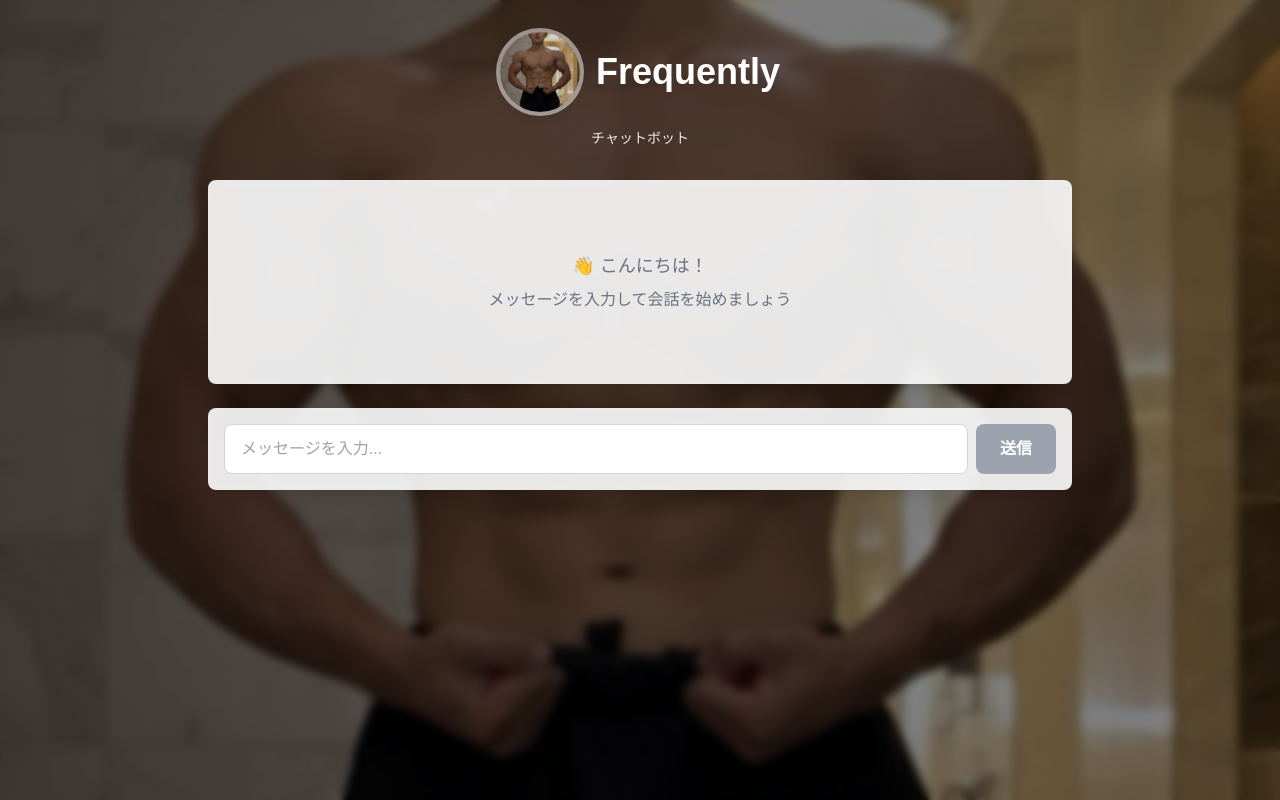
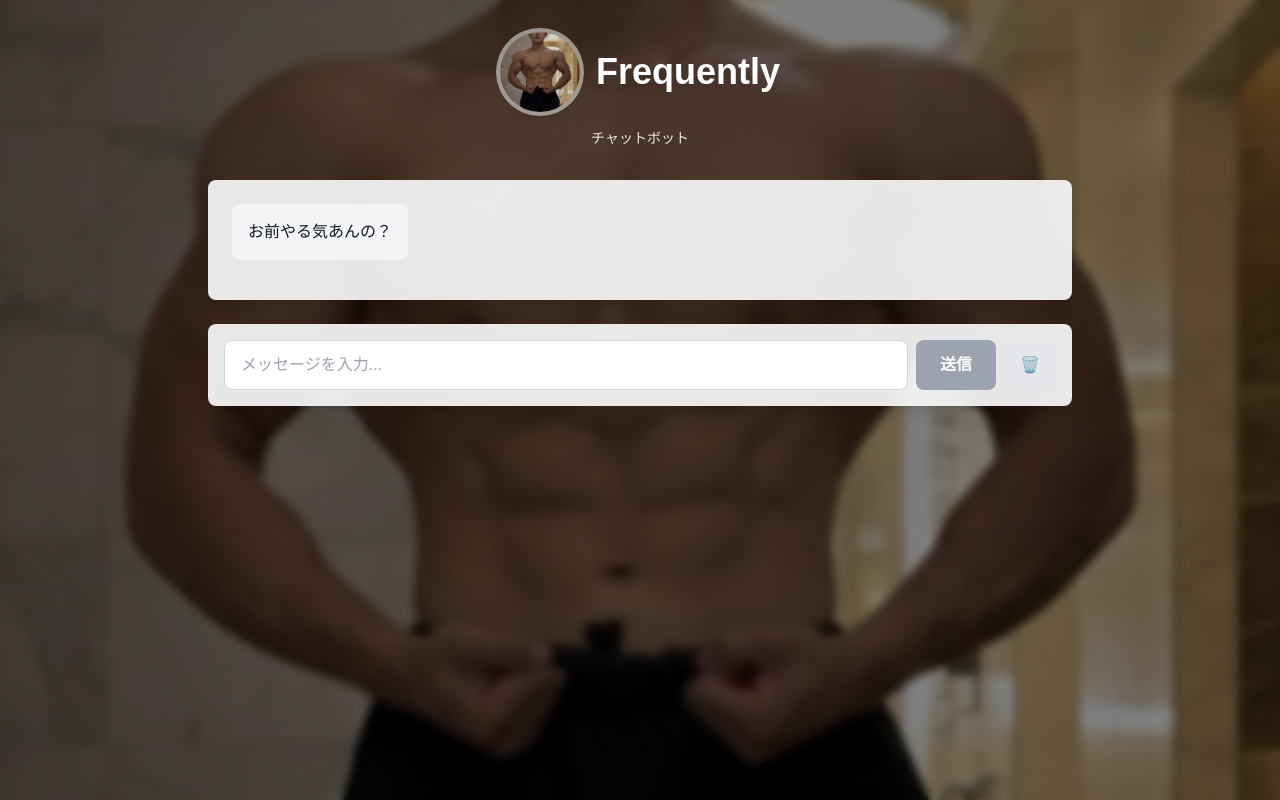
Before and after one commit to TakumiNittono/frucently, a Next.js app: page / in a window 1280 px wide. Built offline with nearby package versions, Linux system fonts and the light colour scheme.

Commit message:
機能: 初回マウント時にAIから「お前やる気あんの？」と質問を表示

```diff
--- a/app/components/ChatBot.tsx
+++ b/app/components/ChatBot.tsx
@@ -17,6 +17,17 @@ export default function ChatBot() {
   const messagesEndRef = useRef<HTMLDivElement>(null);
 
   // 会話履歴は読み込まない（リフレッシュで消えるように）
+
+  // 初回マウント時にAIから最初のメッセージを送信
+  useEffect(() => {
+    const initialMessage: Message = {
+      role: 'assistant',
+      content: 'お前やる気あんの？',
+      timestamp: new Date(),
+    };
+    setMessages([initialMessage]);
+    // eslint-disable-next-line react-hooks/exhaustive-deps
+  }, []);
 
   // メッセージが更新されたらスクロール
   useEffect(() => {
```
